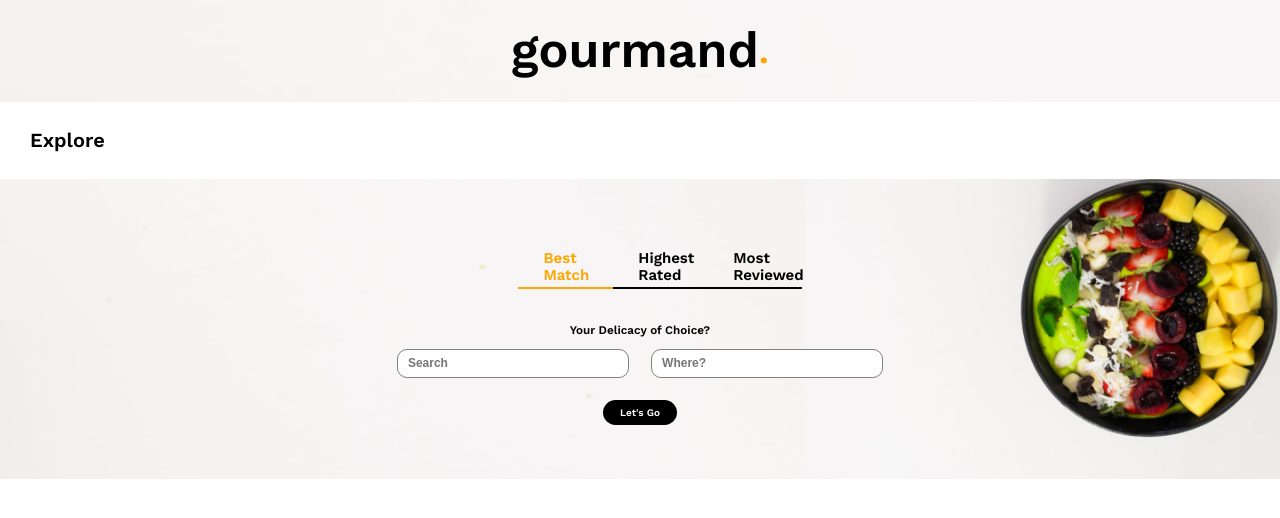
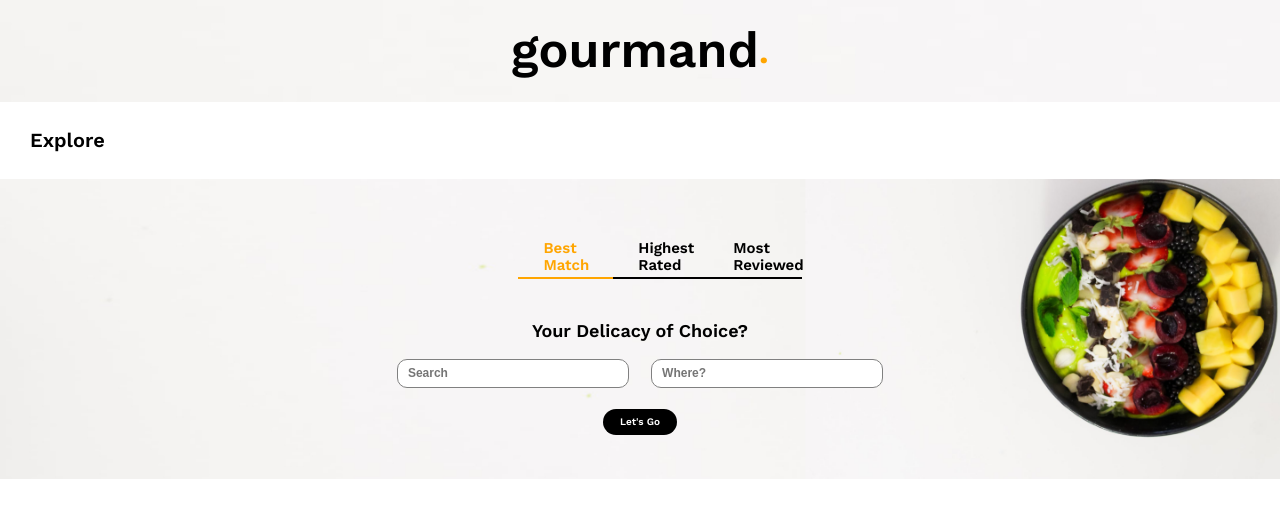
Before and after one commit to codingoi/44.gourmand, a React (Create React App) app: page / in a window 1280 px wide. Shown: the top 518 px of the page. Built offline with nearby package versions, Linux system fonts and the light colour scheme; no server answers.

Commit message:
Update index.css

```diff
--- a/src/index.css
+++ b/src/index.css
@@ -11,3 +11,19 @@ code {
   font-family: source-code-pro, Menlo, Monaco, Consolas, 'Courier New',
     monospace;
 }
+
+h1 {
+  font-size: 5rem;
+}
+
+h2 {
+  font-size: 3rem;
+}
+
+h3 {
+  font-size: 1.8rem;
+}
+
+p {
+  font-size:1.1rem;
+}
```
